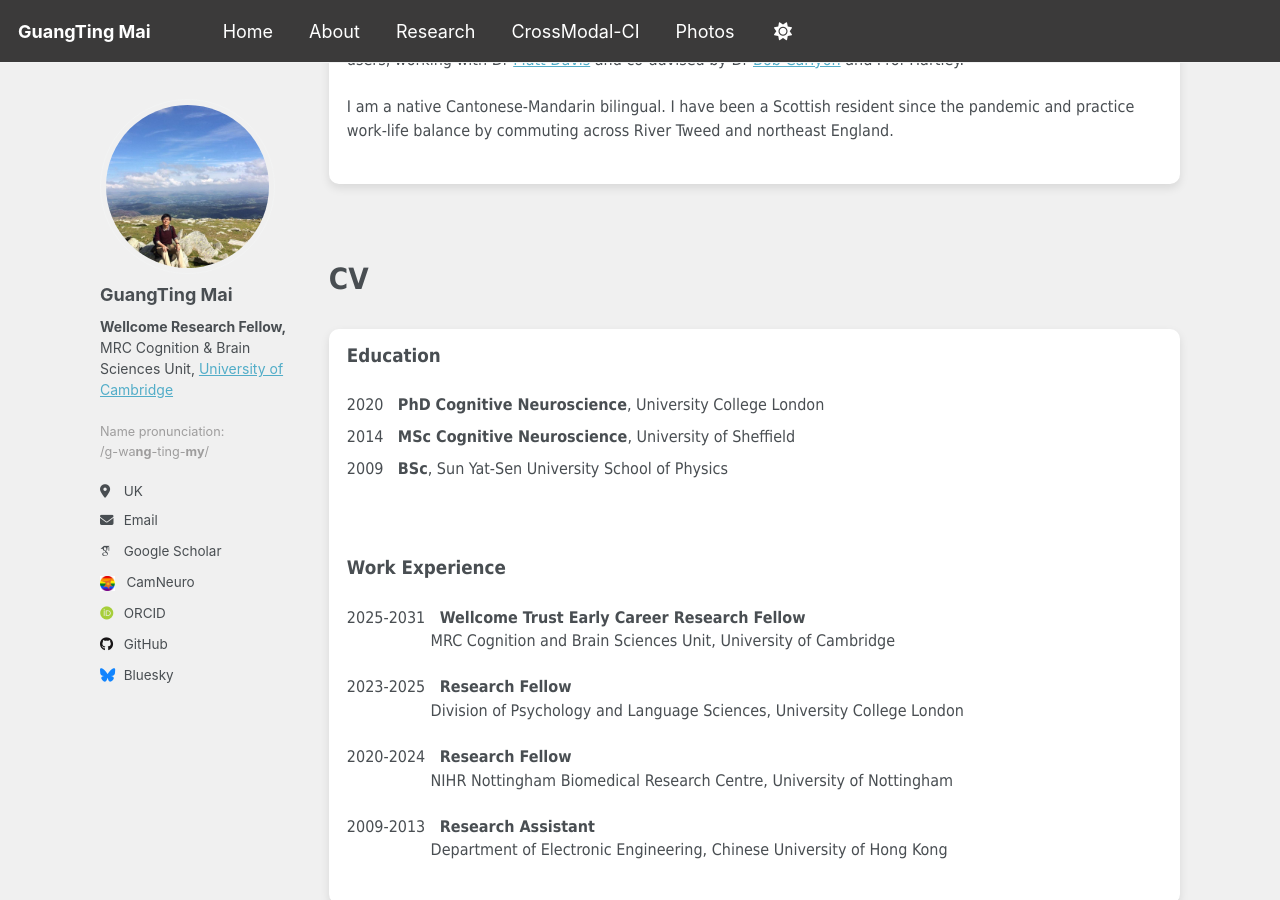
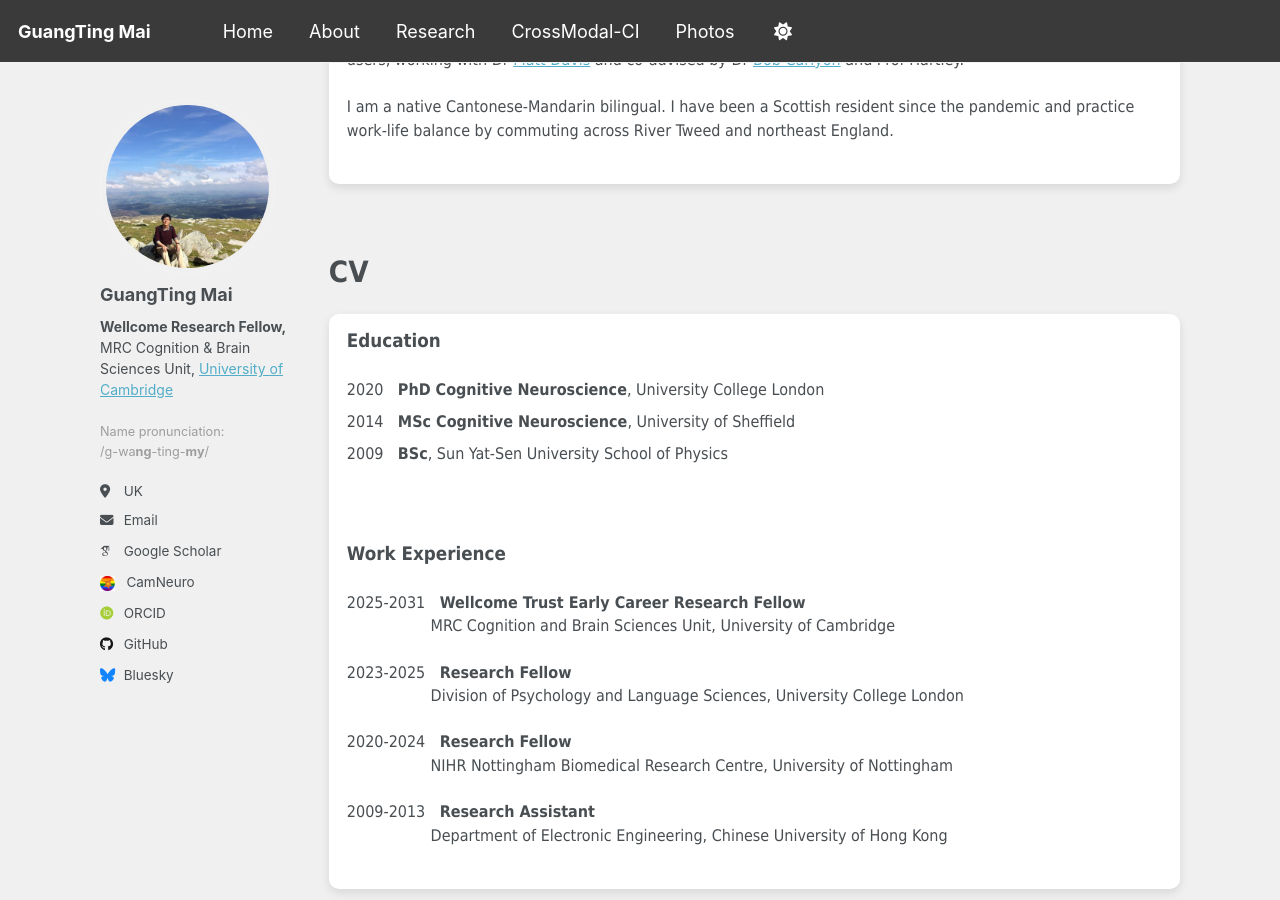
Before and after one commit to guangtingmai/guangtingmai.github.io, a Jekyll site: the page built from _pages/about.html, in a window 1280 px wide and 900 px high, scrolled down 503 px. Built offline with Jekyll 4.4.1, drawn with Linux system fonts in a browser that asks for light colours; some web fonts are replaced.

Commit message:
Update about.html

```diff
--- a/_pages/about.html
+++ b/_pages/about.html
@@ -26,7 +26,7 @@ author_profile: true
 </div></p>
 
 <br>
-<p><span style="font-size: 22pt;font-family: Tahoma;line-height: 1.8;display: block"><strong>CV</strong></span></p>
+<p><span style="font-size: 22pt;font-family: Tahoma;line-height: 1.3;display: block"><strong>CV</strong></span></p>
 
 <p><div class="white-frame"><span style="font-size: 14pt;font-family: Tahoma;line-height: 1;display: block"><strong>Education</strong></span></p>
 <p>
```
